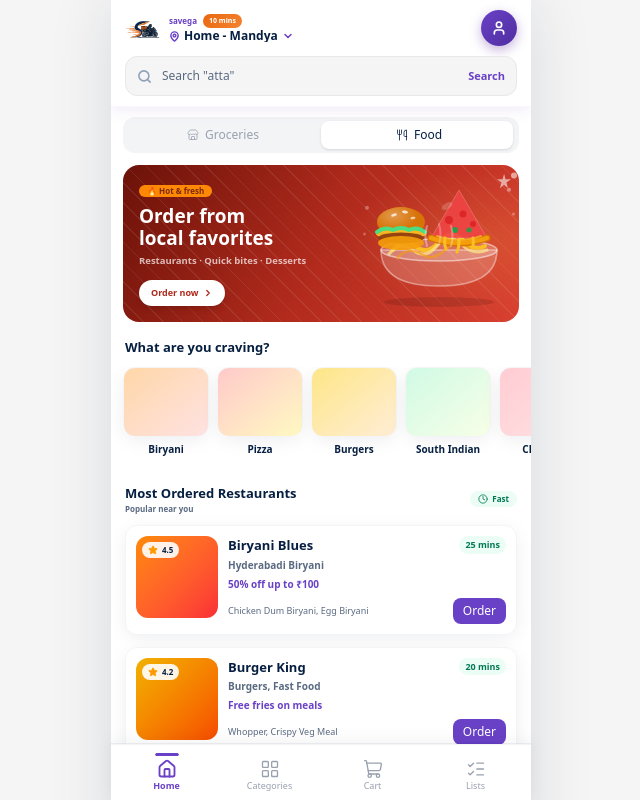
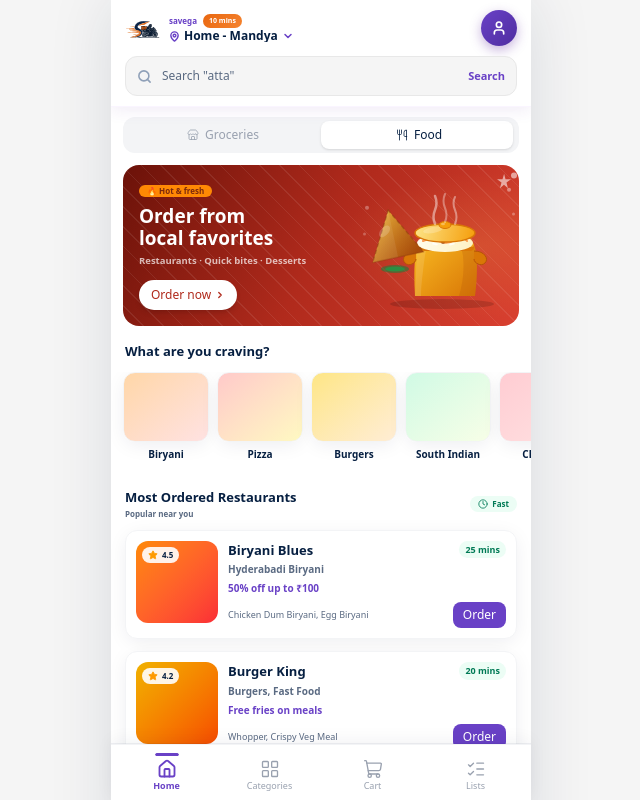
Before and after one commit to Nehagowda06/q-commerce, a Next.js app in the folder frontend/: page / in a window 1280 px wide. Both pictures are taken after a click on the button "Food". Shown: the top 800 px of the page, without its empty margins (319-959 px from the left). Built offline with nearby package versions, Linux system fonts and the light colour scheme.

Commit message:
feat: Indian food SVGs in banner, save/unsave animation with fixed toast, shop/order now buttons functional

```diff
--- a/frontend/app/page.tsx
+++ b/frontend/app/page.tsx
@@ -421,12 +421,15 @@ function GroceryHome({
                 Fruits · Dairy · Snacks · Essentials
               </motion.p>
             </div>
-            <motion.div
+            <motion.button
+              type="button"
+              onClick={() => document.getElementById("grocery-aisles")?.scrollIntoView({ behavior: "smooth", block: "start" })}
               initial={{ opacity: 0, y: 4 }} animate={{ opacity: 1, y: 0 }} transition={{ delay: 0.32 }}
-              className="mt-3 self-start inline-flex items-center gap-1 bg-white text-[#0a5c42] text-[9px] font-black px-3 py-1.5 rounded-full shadow-md"
+              whileTap={{ scale: 0.94 }}
+              className="mt-3 self-start inline-flex items-center gap-1 bg-white text-[#0a5c42] text-[9px] font-black px-3 py-1.5 rounded-full shadow-md cursor-pointer"
             >
               Shop now <ChevronRight size={10} strokeWidth={3} />
-            </motion.div>
+            </motion.button>
           </div>
 
           {/* Right: inline SVG grocery illustration — full-height scene */}
@@ -554,7 +557,7 @@ function GroceryHome({
         </div>
       </motion.section>
 
-      <motion.section variants={sectionVariants} className="mt-4">
+      <motion.section variants={sectionVariants} className="mt-4" id="grocery-aisles">
         <div className="px-3 flex items-center justify-between mb-2.5">
           <h2 className="text-[14px] font-black text-brand-text">Shop by Aisle</h2>
           <Link href="/categories" className="text-[10px] font-black text-brand-primary bg-gray-100 px-2.5 py-1 rounded-full flex items-center gap-0.5">
@@ -640,12 +643,15 @@ function FoodHome() {
                 Restaurants · Quick bites · Desserts
               </motion.p>
             </div>
-            <motion.div
+            <motion.button
+              type="button"
+              onClick={() => document.getElementById("food-restaurants")?.scrollIntoView({ behavior: "smooth", block: "start" })}
               initial={{ opacity: 0, y: 4 }} animate={{ opacity: 1, y: 0 }} transition={{ delay: 0.32 }}
-              className="mt-3 self-start inline-flex items-center gap-1 bg-white text-[#b02a1c] text-[9px] font-black px-3 py-1.5 rounded-full shadow-md"
+              whileTap={{ scale: 0.94 }}
+              className="mt-3 self-start inline-flex items-center gap-1 bg-white text-[#b02a1c] text-[9px] font-black px-3 py-1.5 rounded-full shadow-md cursor-pointer"
             >
               Order now <ChevronRight size={10} strokeWidth={3} />
-            </motion.div>
+            </motion.button>
           </div>
 
           {/* Right: inline SVG food illustration — full-height scene */}
@@ -655,72 +661,125 @@ function FoodHome() {
             className="relative w-[160px] flex-shrink-0 self-stretch flex items-center justify-center select-none overflow-hidden"
           >
             <svg width="160" height="130" viewBox="0 0 160 130" fill="none" xmlns="http://www.w3.org/2000/svg">
-              {/* ── Shadow ── */}
-              <ellipse cx="80" cy="124" rx="55" ry="5" fill="black" fillOpacity="0.12"/>
+              <defs>
+                {/* Handi body gradient — warm amber */}
+                <linearGradient id="handiBody" x1="55" y1="52" x2="115" y2="115" gradientUnits="userSpaceOnUse">
+                  <stop offset="0%" stopColor="#fbbf24"/>
+                  <stop offset="100%" stopColor="#d97706"/>
+                </linearGradient>
+                {/* Handi lid gradient */}
+                <linearGradient id="handiLid" x1="55" y1="44" x2="115" y2="60" gradientUnits="userSpaceOnUse">
+                  <stop offset="0%" stopColor="#fde68a"/>
+                  <stop offset="100%" stopColor="#f59e0b"/>
+                </linearGradient>
+                {/* Rice surface gradient */}
+                <linearGradient id="riceSurface" x1="60" y1="50" x2="110" y2="58" gradientUnits="userSpaceOnUse">
+                  <stop offset="0%" stopColor="#fffbeb"/>
+                  <stop offset="100%" stopColor="#fef3c7"/>
+                </linearGradient>
+                {/* Samosa gradient */}
+                <linearGradient id="samosaBody" x1="18" y1="18" x2="62" y2="72" gradientUnits="userSpaceOnUse">
+                  <stop offset="0%" stopColor="#fcd34d"/>
+                  <stop offset="100%" stopColor="#b45309"/>
+                </linearGradient>
+                {/* Samosa shadow face */}
+                <linearGradient id="samosaShadow" x1="18" y1="40" x2="62" y2="72" gradientUnits="userSpaceOnUse">
+                  <stop offset="0%" stopColor="#92400e" stopOpacity="0"/>
+                  <stop offset="100%" stopColor="#92400e" stopOpacity="0.35"/>
+                </linearGradient>
+              </defs>
 
-              {/* ── Bowl ── */}
-              <path d="M22 72 Q22 108 80 108 Q138 108 138 72 Z" fill="white" fillOpacity="0.18"/>
-              <path d="M22 72 Q22 108 80 108 Q138 108 138 72 Z" stroke="white" strokeOpacity="0.4" strokeWidth="1.5" fill="none"/>
-              {/* Bowl rim */}
-              <ellipse cx="80" cy="72" rx="58" ry="11" fill="white" fillOpacity="0.22"/>
-              <ellipse cx="80" cy="72" rx="58" ry="11" stroke="white" strokeOpacity="0.5" strokeWidth="1.5" fill="none"/>
-              {/* Bowl shine */}
-              <ellipse cx="50" cy="68" rx="10" ry="4" fill="white" fillOpacity="0.18" transform="rotate(-15 50 68)"/>
+              {/* ── Ground shadow ── */}
+              <ellipse cx="83" cy="123" rx="52" ry="5" fill="black" fillOpacity="0.15"/>
 
-              {/* ── Noodles in bowl ── */}
-              <path d="M34 72 Q44 58 56 68 Q68 78 80 64 Q92 50 104 62 Q116 74 126 68" stroke="#fbbf24" strokeWidth="4" strokeLinecap="round" fill="none"/>
-              <path d="M30 76 Q42 62 54 72 Q66 82 78 68 Q90 54 102 66 Q114 78 128 72" stroke="#fde68a" strokeWidth="3" strokeLinecap="round" fill="none" strokeOpacity="0.75"/>
-              <path d="M38 80 Q50 68 62 76 Q74 84 86 72 Q98 60 110 70" stroke="#f59e0b" strokeWidth="2.5" strokeLinecap="round" fill="none" strokeOpacity="0.6"/>
+              {/* ══════════════════════════════════
+                  BIRYANI HANDI (centre-right hero)
+                  ══════════════════════════════════ */}
 
-              {/* ── Burger (left, floating above bowl) ── */}
-              {/* Bun top */}
-              <ellipse cx="42" cy="44" rx="24" ry="15" fill="#d97706" fillOpacity="0.95"/>
-              <ellipse cx="42" cy="44" rx="24" ry="15" fill="url(#bunTopGrad)" fillOpacity="0.5"/>
-              {/* Sesame seeds */}
-              <ellipse cx="35" cy="37" rx="3" ry="1.4" fill="white" fillOpacity="0.75" transform="rotate(-20 35 37)"/>
-              <ellipse cx="46" cy="34" rx="3" ry="1.4" fill="white" fillOpacity="0.75" transform="rotate(10 46 34)"/>
-              <ellipse cx="54" cy="40" rx="2.5" ry="1.2" fill="white" fillOpacity="0.65" transform="rotate(-10 54 40)"/>
-              {/* Cheese slice */}
-              <ellipse cx="42" cy="56" rx="25" ry="5" fill="#fbbf24" fillOpacity="0.9"/>
-              {/* Lettuce */}
-              <path d="M18 54 Q26 48 34 52 Q42 48 50 52 Q58 48 66 54" stroke="#4ade80" strokeWidth="4" strokeLinecap="round" fill="none"/>
-              {/* Patty */}
-              <ellipse cx="42" cy="60" rx="23" ry="5.5" fill="#92400e" fillOpacity="0.95"/>
-              {/* Bun bottom */}
-              <ellipse cx="42" cy="65" rx="23" ry="7" fill="#f59e0b" fillOpacity="0.9"/>
+              {/* Handi base / body — rounded pot shape */}
+              <path d="M56 115 Q54 80 58 68 Q62 58 85 54 Q108 50 112 58 Q118 68 118 80 Q118 100 116 115 Z"
+                fill="url(#handiBody)"/>
+              {/* Body right-side shadow */}
+              <path d="M112 58 Q118 68 118 80 Q118 100 116 115 L100 115 Q106 95 104 75 Q102 62 96 56 Z"
+                fill="#b45309" fillOpacity="0.25"/>
+              {/* Body left highlight */}
+              <path d="M58 68 Q60 60 70 56 Q66 70 64 90 Q62 105 62 115 L56 115 Z"
+                fill="white" fillOpacity="0.12"/>
 
-              {/* ── Pizza slice (right, floating) ── */}
-              <path d="M100 12 L128 60 L72 60 Z" fill="#ef4444" fillOpacity="0.9"/>
-              <path d="M100 12 L128 60 L72 60 Z" stroke="white" strokeOpacity="0.2" strokeWidth="1" fill="none"/>
-              {/* Crust */}
-              <path d="M72 60 Q100 70 128 60" stroke="#d97706" strokeWidth="7" strokeLinecap="round" fill="none"/>
-              <path d="M72 60 Q100 70 128 60" stroke="#f59e0b" strokeWidth="4" strokeLinecap="round" fill="none"/>
-              {/* Cheese layer */}
-              <path d="M78 58 Q100 66 122 58" stroke="#fbbf24" strokeWidth="2" strokeLinecap="round" fill="none" strokeOpacity="0.7"/>
-              {/* Cheese drips */}
-              <path d="M86 60 Q85 67 87 71" stroke="#fbbf24" strokeWidth="3" strokeLinecap="round" fill="none"/>
-              <path d="M100 62 Q100 70 98 74" stroke="#fbbf24" strokeWidth="3" strokeLinecap="round" fill="none"/>
-              <path d="M114 60 Q115 67 113 70" stroke="#fbbf24" strokeWidth="3" strokeLinecap="round" fill="none"/>
-              {/* Toppings */}
-              <circle cx="90" cy="42" r="4" fill="#dc2626" fillOpacity="0.95"/>
-              <circle cx="104" cy="36" r="3.5" fill="#dc2626" fillOpacity="0.95"/>
-              <circle cx="114" cy="46" r="3" fill="#dc2626" fillOpacity="0.95"/>
-              <circle cx="96" cy="52" r="3" fill="#16a34a" fillOpacity="0.9"/>
-              <circle cx="110" cy="52" r="2.5" fill="#16a34a" fillOpacity="0.9"/>
-              {/* Pizza shine */}
-              <ellipse cx="88" cy="28" rx="6" ry="3" fill="white" fillOpacity="0.18" transform="rotate(-30 88 28)"/>
+              {/* Handi neck ring */}
+              <rect x="57" y="62" width="58" height="8" rx="4" fill="#d97706"/>
+              <rect x="57" y="62" width="58" height="4" rx="2" fill="#fbbf24" fillOpacity="0.6"/>
 
-              {/* ── Steam lines ── */}
-              <path d="M68 68 Q65 58 68 48" stroke="white" strokeOpacity="0.35" strokeWidth="2" strokeLinecap="round" fill="none"/>
-              <path d="M80 66 Q83 56 80 46" stroke="white" strokeOpacity="0.25" strokeWidth="2" strokeLinecap="round" fill="none"/>
-              <path d="M92 68 Q95 58 92 48" stroke="white" strokeOpacity="0.3" strokeWidth="2" strokeLinecap="round" fill="none"/>
+              {/* Handi handles */}
+              <path d="M57 70 C46 70 42 78 46 82 C50 86 57 82 57 78" fill="#d97706" stroke="#b45309" strokeWidth="1"/>
+              <path d="M115 70 C126 70 130 78 126 82 C122 86 115 82 115 78" fill="#d97706" stroke="#b45309" strokeWidth="1"/>
 
-              <defs>
-                <radialGradient id="bunTopGrad" cx="35%" cy="28%">
-                  <stop offset="0%" stopColor="white" stopOpacity="0.55"/>
-                  <stop offset="100%" stopColor="white" stopOpacity="0"/>
-                </radialGradient>
-              </defs>
+              {/* Rice / biryani surface inside handi */}
+              <ellipse cx="86" cy="62" rx="28" ry="9" fill="url(#riceSurface)"/>
+              {/* Saffron streaks on rice */}
+              <path d="M64 60 Q72 56 80 60 Q88 64 96 59 Q104 54 108 60"
+                stroke="#f97316" strokeWidth="2" strokeLinecap="round" fill="none" strokeOpacity="0.7"/>
+              {/* Rice grain clusters */}
+              <ellipse cx="72" cy="59" rx="3.5" ry="1.2" fill="white" fillOpacity="0.9" transform="rotate(-20 72 59)"/>
+              <ellipse cx="80" cy="56" rx="3.5" ry="1.2" fill="white" fillOpacity="0.9" transform="rotate(5 80 56)"/>
+              <ellipse cx="89" cy="57" rx="3.5" ry="1.2" fill="white" fillOpacity="0.9" transform="rotate(15 89 57)"/>
+              <ellipse cx="98" cy="59" rx="3" ry="1.1" fill="white" fillOpacity="0.85" transform="rotate(-10 98 59)"/>
+              <ellipse cx="76" cy="63" rx="3" ry="1.1" fill="white" fillOpacity="0.8" transform="rotate(10 76 63)"/>
+              <ellipse cx="93" cy="63" rx="3" ry="1.1" fill="white" fillOpacity="0.8" transform="rotate(-15 93 63)"/>
+              {/* Spice / whole spice dots */}
+              <circle cx="84" cy="61" r="2" fill="#92400e" fillOpacity="0.7"/>
+              <circle cx="94" cy="57" r="1.5" fill="#92400e" fillOpacity="0.6"/>
+              {/* Mint garnish */}
+              <path d="M100 52 C97 46 92 47 93 52" fill="#4ade80" fillOpacity="0.95"/>
+              <path d="M103 50 C103 44 108 45 107 50" fill="#22c55e" fillOpacity="0.9"/>
+              <line x1="100" y1="52" x2="100" y2="58" stroke="#15803d" strokeWidth="1.2" strokeLinecap="round"/>
+
+              {/* Lid */}
+              <ellipse cx="86" cy="52" rx="30" ry="9" fill="url(#handiLid)"/>
+              <ellipse cx="86" cy="52" rx="30" ry="9" stroke="#d97706" strokeWidth="1.5" fill="none"/>
+              {/* Lid highlight */}
+              <ellipse cx="74" cy="49" rx="10" ry="3" fill="white" fillOpacity="0.22" transform="rotate(-10 74 49)"/>
+              {/* Lid knob */}
+              <ellipse cx="86" cy="44" rx="6" ry="3.5" fill="#f59e0b"/>
+              <ellipse cx="86" cy="44" rx="6" ry="3.5" stroke="#d97706" strokeWidth="1" fill="none"/>
+              <ellipse cx="84" cy="43" rx="2" ry="1.2" fill="white" fillOpacity="0.3"/>
+
+              {/* Steam wisps above lid */}
+              <path d="M76 43 Q73 36 76 29 Q79 22 76 15"
+                stroke="white" strokeOpacity="0.45" strokeWidth="2.5" strokeLinecap="round" fill="none"/>
+              <path d="M86 41 Q89 34 86 27 Q83 20 86 13"
+                stroke="white" strokeOpacity="0.35" strokeWidth="2" strokeLinecap="round" fill="none"/>
+              <path d="M96 43 Q99 36 96 29 Q93 22 96 16"
+                stroke="white" strokeOpacity="0.4" strokeWidth="2" strokeLinecap="round" fill="none"/>
+
+              {/* ══════════════════════════════════
+                  SAMOSA (front-left, tilted)
+                  ══════════════════════════════════ */}
+              <g transform="rotate(-12 40 80)">
+                {/* Samosa body */}
+                <path d="M40 28 L14 76 L66 76 Z" fill="url(#samosaBody)"/>
+                {/* Shadow layer */}
+                <path d="M40 28 L14 76 L66 76 Z" fill="url(#samosaShadow)"/>
+                {/* Left edge crimp — dashed seam */}
+                <path d="M40 28 L14 76"
+                  stroke="#92400e" strokeWidth="1.5" strokeLinecap="round"
+                  strokeDasharray="3 4" strokeOpacity="0.55" fill="none"/>
+                {/* Right edge crimp */}
+                <path d="M40 28 L66 76"
+                  stroke="#92400e" strokeWidth="1.5" strokeLinecap="round"
+                  strokeDasharray="3 4" strokeOpacity="0.55" fill="none"/>
+                {/* Bottom edge */}
+                <path d="M14 76 L66 76"
+                  stroke="#92400e" strokeWidth="1.5" strokeLinecap="round" strokeOpacity="0.4" fill="none"/>
+                {/* Surface highlight — top-left face */}
+                <path d="M40 28 L14 76 L40 76 Z" fill="white" fillOpacity="0.07"/>
+                {/* Specular highlight */}
+                <ellipse cx="32" cy="48" rx="7" ry="4" fill="white" fillOpacity="0.18" transform="rotate(-35 32 48)"/>
+              </g>
+
+              {/* Chutney pool under samosa */}
+              <ellipse cx="36" cy="88" rx="14" ry="4" fill="#15803d" fillOpacity="0.55"/>
+              <ellipse cx="36" cy="88" rx="10" ry="2.5" fill="#16a34a" fillOpacity="0.7"/>
             </svg>
 
             {/* ── Floating sparkle (star) ── */}
@@ -795,7 +854,7 @@ function FoodHome() {
         )}
       </motion.section>
 
-      <motion.section variants={sectionVariants} className="mt-6 px-3.5">
+      <motion.section variants={sectionVariants} className="mt-6 px-3.5" id="food-restaurants">
         <div className="flex items-center justify-between mb-2.5">
           <div>
             <h2 className="text-[13px] font-extrabold text-brand-text">Most Ordered Restaurants</h2>
--- a/frontend/components/ui/ProductCard.tsx
+++ b/frontend/components/ui/ProductCard.tsx
@@ -1,8 +1,8 @@
 "use client";
 
 import { AnimatePresence, motion } from "framer-motion";
-import { Bookmark, Check, Minus, Package, Plus, X, Zap } from "lucide-react";
-import { useState } from "react";
+import { Bookmark, BookmarkCheck, Check, Minus, Package, Plus, X, Zap } from "lucide-react";
+import { useEffect, useRef, useState } from "react";
 import { useCartStore } from "@/store/cartStore";
 import { useListStore } from "@/store/listStore";
 import ProductDetailSheet from "@/components/ui/ProductDetailSheet";
@@ -34,7 +34,7 @@ export default function ProductCard({
 }: ProductCardProps) {
   const itemId = id || name;
   const { items, addItem, updateQuantity } = useCartStore();
-  const { lists, addItem: addToList } = useListStore();
+  const { lists, addItem: addToList, deleteItem } = useListStore();
   const cartItem = items.find((item) => item.id === itemId);
   const quantity = cartItem?.quantity || 0;
   const discount = originalPrice ? Math.round(((originalPrice - price) / originalPrice) * 100) : 0;
@@ -42,11 +42,55 @@ export default function ProductCard({
   const [showListPicker, setShowListPicker] = useState(false);
   const [addedToListId, setAddedToListId] = useState<number | null>(null);
   const [showDetail, setShowDetail] = useState(false);
+  const [saveFlash, setSaveFlash] = useState<"saved" | "unsaved" | null>(null);
+  const [toastPos, setToastPos] = useState<{ x: number; y: number } | null>(null);
+  const bookmarkRef = useRef<HTMLButtonElement>(null);
+
+  // Check if this product is saved in any list
+  const isSaved = lists.some((list) =>
+    list.items.some((item) => item.productId === itemId)
+  );
+
+  const captureToastPos = () => {
+    if (bookmarkRef.current) {
+      const r = bookmarkRef.current.getBoundingClientRect();
+      setToastPos({ x: r.left + r.width / 2, y: r.top });
+    }
+  };
+
+  const handleBookmarkClick = (e: React.MouseEvent) => {
+    e.stopPropagation();
+    if (isSaved) {
+      // Remove from every list it appears in
+      lists.forEach((list) => {
+        list.items.forEach((item) => {
+          if (item.productId === itemId) {
+            deleteItem(list.id, item.id);
+          }
+        });
+      });
+      captureToastPos();
+      setSaveFlash("unsaved");
+      setTimeout(() => { setSaveFlash(null); setToastPos(null); }, 1400);
+    } else {
+      setShowListPicker(true);
+    }
+  };
 
   const handleAddToList = (listId: number) => {
     addToList(listId, { text: `${name}${weight ? ` (${weight})` : ""}`, checked: false, productId: itemId, price });
     setAddedToListId(listId);
-    setTimeout(() => { setAddedToListId(null); setShowListPicker(false); }, 1200);
+    // Close modal first, then show toast after exit animation finishes
+    setTimeout(() => {
+      setAddedToListId(null);
+      setShowListPicker(false);
+      // Small extra delay so the modal is fully gone before toast appears
+      setTimeout(() => {
+        captureToastPos();
+        setSaveFlash("saved");
+        setTimeout(() => { setSaveFlash(null); setToastPos(null); }, 1400);
+      }, 320);
+    }, 600);
   };
 
   const product = { id: itemId, name, image, price, originalPrice, weight, tag, brand, category, description, details, nutrition };
@@ -71,15 +115,59 @@ export default function ProductCard({
           </motion.div>
         )}
 
-        {/* Bookmark */}
-        <button
-          type="button"
-          onClick={(e) => { e.stopPropagation(); setShowListPicker(true); }}
-          className="absolute top-2 left-2 z-20 w-6 h-6 rounded-lg bg-white/90 backdrop-blur-sm flex items-center justify-center text-brand-primary shadow-sm border border-white/60"
-          aria-label="Add to list"
-        >
-          <Bookmark size={11} strokeWidth={2.5} />
-        </button>
+        {/* Bookmark button */}
+        <div className="absolute top-2 left-2 z-20">
+          {/* Pulse ring on save */}
+          <AnimatePresence>
+            {saveFlash === "saved" && (
+              <motion.span
+                key="pulse"
+                className="absolute inset-0 rounded-lg bg-brand-primary pointer-events-none"
+                initial={{ opacity: 0.55, scale: 1 }}
+                animate={{ opacity: 0, scale: 2.4 }}
+                exit={{ opacity: 0 }}
+                transition={{ duration: 0.5, ease: "easeOut" }}
+              />
+            )}
+          </AnimatePresence>
+
+          <motion.button
+            ref={bookmarkRef}
+            type="button"
+            onClick={handleBookmarkClick}
+            whileTap={{ scale: 0.82 }}
+            className={`relative w-6 h-6 rounded-lg backdrop-blur-sm flex items-center justify-center shadow-sm border transition-colors ${
+              isSaved
+                ? "bg-brand-primary text-white border-brand-primary"
+                : "bg-white/90 text-brand-primary border-white/60"
+            }`}
+            aria-label={isSaved ? "Remove from list" : "Add to list"}
+          >
+            <AnimatePresence mode="wait">
+              {isSaved ? (
+                <motion.span
+                  key="saved-icon"
+                  initial={{ scale: 0, rotate: -15 }}
+                  animate={{ scale: 1, rotate: 0 }}
+                  exit={{ scale: 0, rotate: 15 }}
+                  transition={{ type: "spring", stiffness: 600, damping: 14 }}
+                >
+                  <BookmarkCheck size={11} strokeWidth={2.5} />
+                </motion.span>
+              ) : (
+                <motion.span
+                  key="unsaved-icon"
+                  initial={{ scale: 0, rotate: 15 }}
+                  animate={{ scale: 1, rotate: 0 }}
+                  exit={{ scale: 0, rotate: -15 }}
+                  transition={{ type: "spring", stiffness: 600, damping: 14 }}
+                >
+                  <Bookmark size={11} strokeWidth={2.5} />
+                </motion.span>
+              )}
+            </AnimatePresence>
+          </motion.button>
+        </div>
 
         {/* Image area */}
         <div className={`relative w-full aspect-square rounded-t-2xl overflow-hidden bg-gradient-to-br ${
@@ -96,7 +184,7 @@ export default function ProductCard({
             </div>
           )}
 
-          {/* Discount badge — bold pill with lightning icon + pop animation */}
+          {/* Discount badge */}
           {discount > 0 && (
             <motion.div
               initial={{ scale: 0, rotate: -12 }}
@@ -190,7 +278,7 @@ export default function ProductCard({
               <div className="w-full max-w-[300px] bg-white rounded-3xl p-4 pointer-events-auto shadow-2xl">
                 <div className="flex items-center justify-between mb-3">
                   <div>
-                    <h3 className="text-sm font-black text-brand-text">Add to List</h3>
+                    <h3 className="text-sm font-black text-brand-text">Save to List</h3>
                     <p className="text-[10px] text-brand-text-muted truncate max-w-[180px]">{name}</p>
                   </div>
                   <button onClick={() => setShowListPicker(false)}
@@ -212,7 +300,14 @@ export default function ProductCard({
                             <p className="text-xs font-black text-brand-text truncate">{list.name}</p>
                             <p className="text-[9px] text-brand-text-muted">{list.items.length} items</p>
                           </div>
-                          {added && <Check size={14} strokeWidth={3} className="text-brand-primary flex-shrink-0" />}
+                          {added && (
+                            <motion.span
+                              initial={{ scale: 0 }} animate={{ scale: 1 }}
+                              transition={{ type: "spring", stiffness: 600, damping: 14 }}
+                            >
+                              <Check size={14} strokeWidth={3} className="text-brand-primary flex-shrink-0" />
+                            </motion.span>
+                          )}
                         </button>
                       );
                     })}
@@ -223,6 +318,30 @@ export default function ProductCard({
           </>
         )}
       </AnimatePresence>
+      {/* Fixed toast — renders above all overflow/clip contexts */}
+      <AnimatePresence>
+        {saveFlash !== null && toastPos !== null && (
+          <motion.div
+            key="save-toast"
+            initial={{ opacity: 0, y: 6, scale: 0.8 }}
+            animate={{ opacity: 1, y: 0, scale: 1 }}
+            exit={{ opacity: 0, y: -4, scale: 0.85 }}
+            transition={{ type: "spring", stiffness: 520, damping: 26 }}
+            className={`fixed z-[999] -translate-x-1/2 whitespace-nowrap px-2.5 py-1 rounded-lg text-[10px] font-black shadow-xl pointer-events-none ${
+              saveFlash === "saved" ? "bg-brand-primary text-white" : "bg-gray-700 text-white"
+            }`}
+            style={{ left: toastPos.x, top: toastPos.y - 36 }}
+          >
+            {saveFlash === "saved" ? "✓ Saved!" : "✕ Removed"}
+            {/* Arrow pointing down */}
+            <span
+              className={`absolute left-1/2 -translate-x-1/2 top-full w-0 h-0 border-l-[5px] border-r-[5px] border-t-[5px] border-l-transparent border-r-transparent ${
+                saveFlash === "saved" ? "border-t-brand-primary" : "border-t-gray-700"
+              }`}
+            />
+          </motion.div>
+        )}
+      </AnimatePresence>
     </>
   );
 }
```
